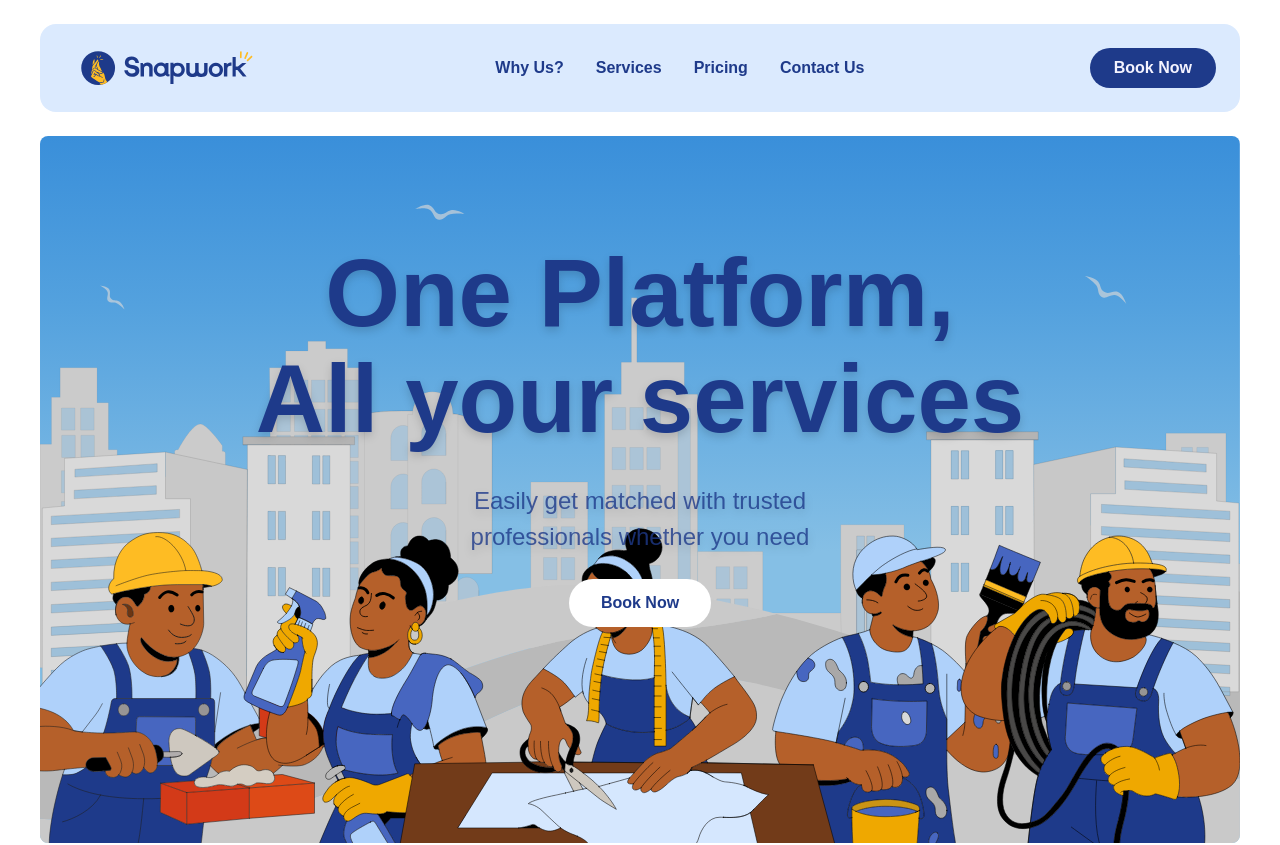
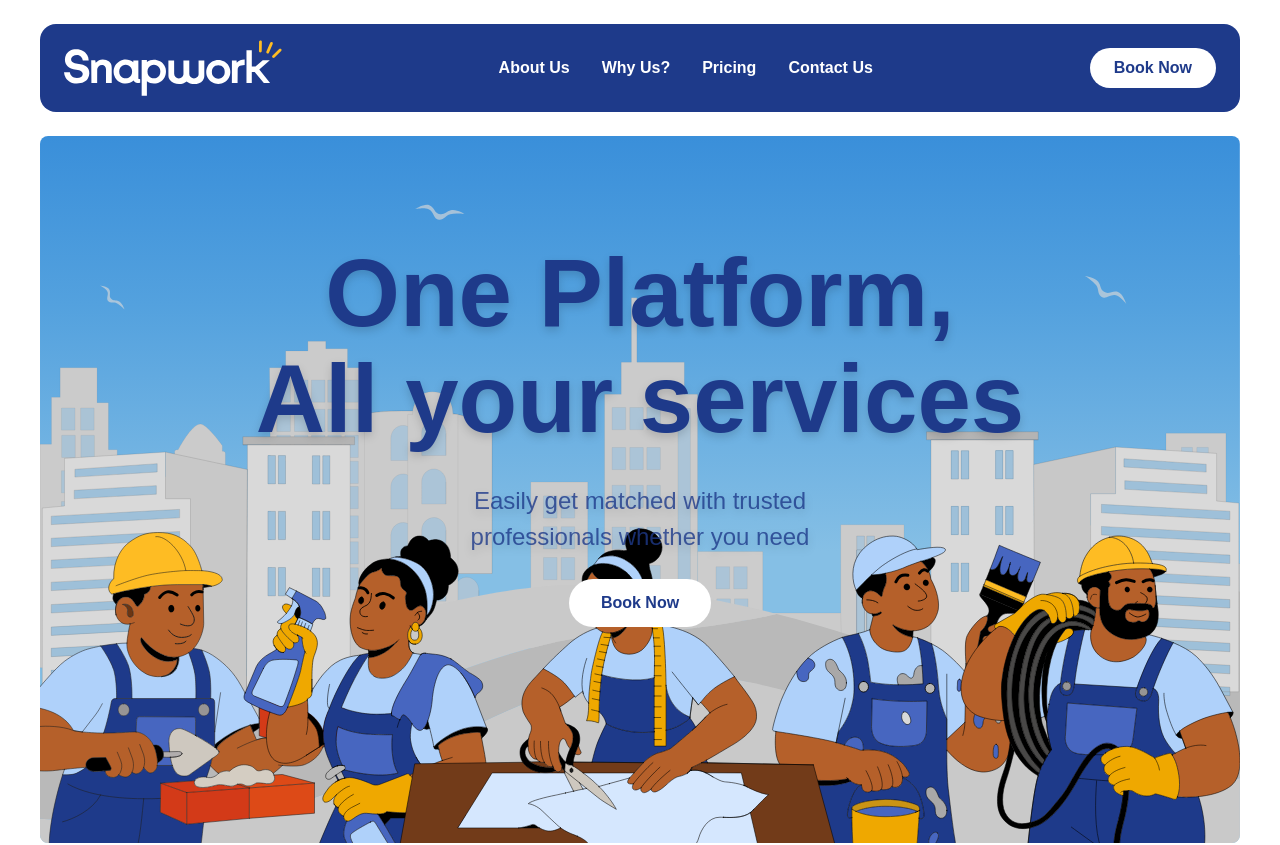
Before and after one commit to cre8lab-ng/snapwork-website, a Next.js app: page / in a window 1280 px wide. Shown: the top 845 px of the page. Built offline with nearby package versions, Linux system fonts and the light colour scheme.

Commit message:
footercleanup

```diff
--- a/src/components/faq.tsx
+++ b/src/components/faq.tsx
@@ -41,18 +41,18 @@ const FaqView = () => {
   return (
     <>
       {/* Desktop View */}
-      <div className="hidden md:flex p-6 md:p-12 bg-white">
-        <div className="rounded-2xl w-full flex shadow-xl gap-6 bg-white">
+      <div className="hidden md:flex p-6 md:p-12 bg-gradient-to-br from-blue-50 to-white">
+        <div className="rounded-3xl w-full flex shadow-2xl border border-blue-100/50 gap-6 bg-white/80 backdrop-blur-sm">
           <div className="w-1/2 p-6 md:p-10 space-y-6">
             <h2 className="text-h1 mb-4 !text-darkblue">FAQs</h2>
             <div className="space-y-4">
               {faqData.map((faq) => (
                 <button
                   key={faq.question}
-                  className={`w-full text-left border-2 px-4 py-3 md:px-6 md:py-4 rounded-lg !text-body font-bold transition text-darkblue ${
+                  className={`w-full text-left border-2 px-4 py-3 md:px-6 md:py-4 rounded-xl !text-body font-bold transition-all duration-300 transform hover:scale-[1.02] text-darkblue shadow-sm ${
                     selectedFaq === faq.question
-                      ? "bg-darkblue !text-white border-darkblue"
-                      : "bg-white border-gray-300 hover:border-darkblue"
+                      ? "bg-gradient-to-r from-darkblue to-blue-600 !text-white border-darkblue shadow-lg"
+                      : "bg-gradient-to-r from-white to-blue-50 border-blue-200 hover:border-darkblue hover:shadow-md"
                   }`}
                   onClick={() => setSelectedFaq(faq.question)}
                 >
@@ -70,7 +70,7 @@ const FaqView = () => {
           {/* Answers */}
           <div className="w-1/2 p-6 md:p-10 flex flex-col justify-start">
             <h2 className="text-h1 mb-4 !text-darkblue">Answers</h2>
-            <div className="rounded-lg bg-darkblue !text-body leading-relaxed !text-white h-[300px] md:h-[400px] overflow-auto p-4 md:p-6">
+            <div className="rounded-xl bg-gradient-to-br from-darkblue to-blue-700 !text-body leading-relaxed !text-white h-[300px] md:h-[400px] overflow-auto p-4 md:p-6 shadow-inner border border-blue-600/30">
               <p className="whitespace-pre-line">{selected ? selected.answer : ""}</p>
             </div>
           </div>
@@ -78,7 +78,7 @@ const FaqView = () => {
       </div>
 
       {/* Mobile View - Accordion Style */}
-      <div className="md:hidden bg-white p-4 rounded-[20px] shadow-xl">
+      <div className="md:hidden bg-gradient-to-br from-white to-blue-50 p-4 rounded-3xl shadow-2xl border border-blue-100/50 backdrop-blur-sm">
         <div className="mb-6">
           <h2 className="text-h2 mb-2">Frequently Asked Questions</h2>
           <p className="text-body">Tap on any question to see the answer</p>
@@ -86,10 +86,10 @@ const FaqView = () => {
 
         <div className="space-y-3">
           {faqData.map((faq) => (
-            <div key={faq.question} className="border border-gray-200 rounded-xl overflow-hidden">
+            <div key={faq.question} className="border-2 border-blue-200 rounded-2xl overflow-hidden shadow-lg hover:shadow-xl transition-all duration-300 transform hover:scale-[1.01] bg-white/80 backdrop-blur-sm">
               <button
                 onClick={() => toggleFaq(faq.question)}
-                className="w-full px-4 py-4 text-left bg-gray-50 hover:bg-gray-100 transition-colors duration-200 flex justify-between items-center"
+                className="w-full px-4 py-4 text-left bg-gradient-to-r from-blue-50 to-white hover:from-blue-100 hover:to-blue-50 transition-all duration-300 flex justify-between items-center border-b border-blue-100"
               >
                 <span className="text-sm font-semibold text-darkblue pr-4 leading-tight">
                   {faq.question}
@@ -113,7 +113,7 @@ const FaqView = () => {
                   ? 'max-h-96 opacity-100'
                   : 'max-h-0 opacity-0'
               } overflow-hidden`}>
-                <div className="px-4 py-4 bg-darkblue text-white">
+                <div className="px-4 py-4 bg-gradient-to-br from-darkblue to-blue-700 text-white shadow-inner">
                   <p className="text-sm leading-relaxed whitespace-pre-line">
                     {faq.answer}
                   </p>
@@ -123,7 +123,7 @@ const FaqView = () => {
           ))}
         </div>
 
-        <div className="mt-6 pt-4 border-t border-gray-200">
+        <div className="mt-6 pt-4 border-t-2 border-blue-200">
           <Link href="/" className="text-darkblue text-sm font-medium underline">
             See general FAQs →
           </Link>
--- a/src/components/footer.tsx
+++ b/src/components/footer.tsx
@@ -13,8 +13,8 @@ export default function Footer() {
   const isOpen = (section: string) => openSection === section;
 
   return (
-    <footer className="bg-darkblue text-white section-spacing px-6 lg:px-16">
-      <div className="max-w-7xl mx-auto">
+    <footer className="bg-darkblue text-white section-spacing px-16">
+      <div className="mx-auto">
         {/* Main content grid */}
         <div className="grid grid-cols-1 lg:grid-cols-4 gap-8 lg:gap-6">
           {/* Newsletter signup section */}
@@ -41,7 +41,7 @@ export default function Footer() {
               className="flex justify-between items-center lg:block cursor-pointer lg:cursor-default"
               onClick={() => toggleSection("company")}
             >
-              <h3 className="text-h3 element-spacing tracking-wide !text-white">COMPANY</h3>
+              <h3 className="text-medium font-semibold element-spacing tracking-wide !text-white">COMPANY</h3>
               <div className="lg:hidden">
                 <Image
                   src="/images/dropdown.svg"
@@ -70,7 +70,7 @@ export default function Footer() {
               className="flex justify-between items-center lg:block cursor-pointer lg:cursor-default"
               onClick={() => toggleSection("quick")}
             >
-              <h3 className="text-h3 element-spacing tracking-wide !text-white">QUICK LINKS</h3>
+              <h3 className="text-medium font-semibold element-spacing tracking-wide !text-white">QUICK LINKS</h3>
               <div className="lg:hidden">
                 <Image
                   src="/images/dropdown.svg"
@@ -99,7 +99,7 @@ export default function Footer() {
               className="flex justify-between items-center lg:block cursor-pointer lg:cursor-default"
               onClick={() => toggleSection("contact")}
             >
-              <h3 className="text-h3 element-spacing tracking-wide !text-white">CONTACT</h3>
+              <h3 className="text-medium font-semibold element-spacing tracking-wide !text-white">CONTACT</h3>
               <div className="lg:hidden">
                 <Image
                   src="/images/dropdown.svg"
--- a/src/components/navbar.tsx
+++ b/src/components/navbar.tsx
@@ -15,8 +15,8 @@ export function Navbar() {
       setIsScrolled(scrollTop > 50);
     };
 
-    window.addEventListener('scroll', handleScroll);
-    return () => window.removeEventListener('scroll', handleScroll);
+    window.addEventListener("scroll", handleScroll);
+    return () => window.removeEventListener("scroll", handleScroll);
   }, []);
 
   const toggleMobileMenu = () => {
@@ -24,20 +24,28 @@ export function Navbar() {
   };
 
   return (
-    <div className={`w-full transition-all duration-300 ${
-      isScrolled
-        ? 'fixed top-0 left-0 right-0 z-50 px-0 py-2 shadow-lg bg-blue-100'
-        : 'px-4 sm:px-6 md:px-10 pt-4 sm:pt-6'
-    }`}>
-      <header className={`w-full flex items-center justify-between relative transition-all duration-300 ${
+    <div
+      className={`w-full transition-all duration-300 ${
         isScrolled
-          ? 'px-4 sm:px-6 md:px-10 py-3 sm:py-4'
-          : 'px-4 sm:px-6 py-3 sm:py-4 bg-blue-100 rounded-2xl'
-      }`}>
+          ? "fixed top-0 left-0 right-0 z-50 px-0 py-2 shadow-lg bg-white/10 backdrop-blur-sm"
+          : "px-4 sm:px-6 md:px-10 pt-4 sm:pt-6"
+      }`}
+    >
+      <header
+        className={`w-full flex items-center justify-between relative transition-all duration-300 ${
+          isScrolled
+            ? "px-4 sm:px-6 md:px-10 py-3 sm:py-4"
+            : "px-4 sm:px-6 py-3 sm:py-4 bg-darkblue rounded-2xl"
+        }`}
+      >
         {/* Logo */}
         <div className="flex items-center">
           <Image
-            src="/images/snapwork-logo.svg"
+            src={
+              isScrolled
+                ? "/images/snapwork-logo.svg"
+                : "/images/snapwork-logo-white.svg"
+            }
             alt="Snapwork Logo"
             width={80}
             height={60}
@@ -49,32 +57,43 @@ export function Navbar() {
         <nav className="hidden md:flex items-center space-x-8">
           <Link
             href="#services"
-            className="text-darkblue hover:text-orange-100 font-bold transition-colors duration-200"
+            className={`${
+              isScrolled ? "text-darkblue" : "text-white"
+            } hover:text-orange-100 font-bold transition-colors duration-200`}
           >
-            Why Us?
+            About Us
           </Link>
           <Link
             href="#about"
-            className="text-darkblue hover:text-orange-100 font-bold transition-colors duration-200"
+            className={`${
+              isScrolled ? "text-darkblue" : "text-white"
+            } hover:text-orange-100 font-bold transition-colors duration-200`}
           >
-            Services
+            Why Us?{" "}
           </Link>
           <Link
             href="#pricing"
-            className="text-darkblue hover:text-orange-100 font-bold transition-colors duration-200"
+            className={`${
+              isScrolled ? "text-darkblue" : "text-white"
+            } hover:text-orange-100 font-bold transition-colors duration-200`}
           >
             Pricing
           </Link>
           <Link
             href="#contact"
-            className="text-darkblue hover:text-orange-100 font-bold transition-colors duration-200"
+            className={`${
+              isScrolled ? "text-darkblue" : "text-white"
+            } hover:text-orange-100 font-bold transition-colors duration-200`}
           >
             Contact Us
           </Link>
         </nav>
 
         {/* Desktop Book Now button */}
-        <Button className="hidden md:block text-sm md:text-base px-4 md:px-6">
+        <Button
+          variant={isScrolled ? "default" : "secondary"}
+          className="hidden md:block text-sm md:text-base px-4 md:px-6"
+        >
           Book Now
         </Button>
 
@@ -85,17 +104,23 @@ export function Navbar() {
           aria-label="Toggle mobile menu"
         >
           <span
-            className={`w-6 h-0.5 bg-darkblue transition-all duration-300 ${
+            className={`w-6 h-0.5 ${
+              isScrolled ? "bg-darkblue" : "bg-white"
+            } transition-all duration-300 ${
               isMobileMenuOpen ? "rotate-45 translate-y-2" : ""
             }`}
           ></span>
           <span
-            className={`w-6 h-0.5 bg-darkblue transition-all duration-300 ${
+            className={`w-6 h-0.5 ${
+              isScrolled ? "bg-darkblue" : "bg-white"
+            } transition-all duration-300 ${
               isMobileMenuOpen ? "opacity-0" : ""
             }`}
           ></span>
           <span
-            className={`w-6 h-0.5 bg-darkblue transition-all duration-300 ${
+            className={`w-6 h-0.5 ${
+              isScrolled ? "bg-darkblue" : "bg-white"
+            } transition-all duration-300 ${
               isMobileMenuOpen ? "-rotate-45 -translate-y-2" : ""
             }`}
           ></span>
```
